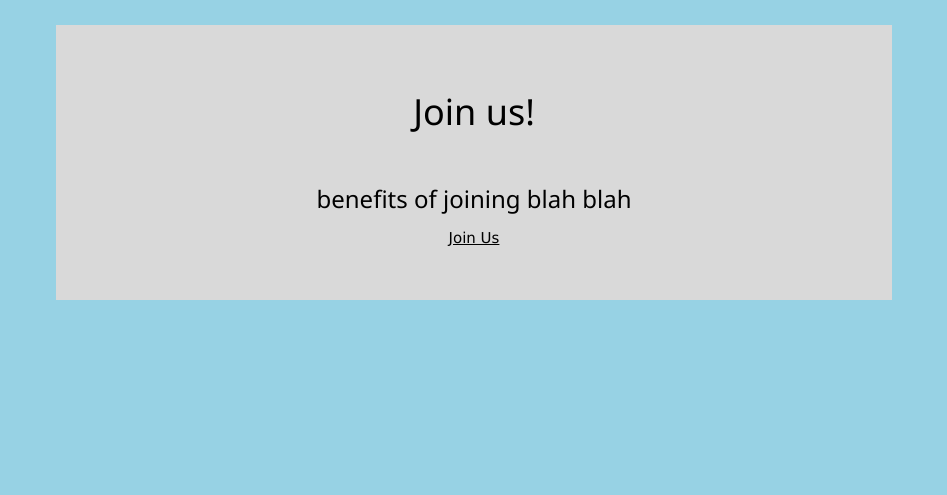
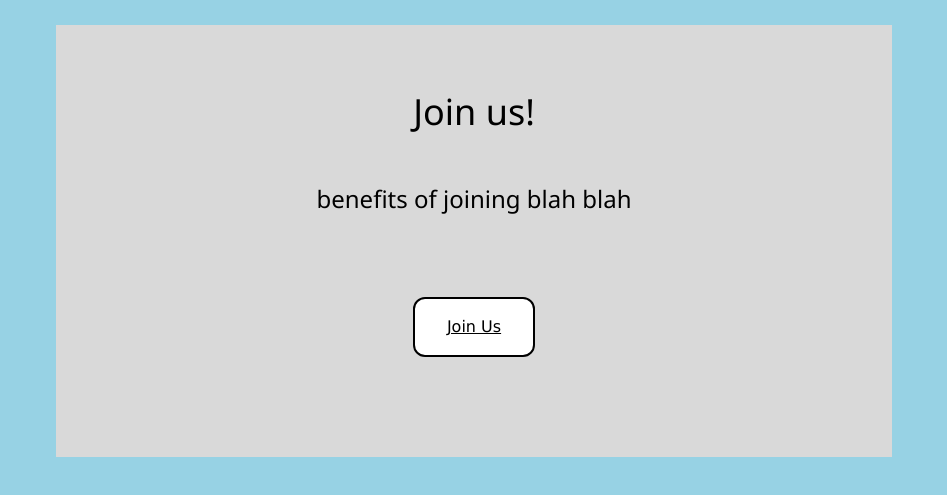
Before and after one commit to FroggyFrancis/Sci4all, an Eleventy site: page index.html in a window 1280 px wide. Shown: the part 2428-2923 px from the top of the page, without its empty margins (166-1113 px from the left). Built offline with nearby package versions, Linux system fonts and the light colour scheme; Eleventy itself is replaced by a stand-in of ours; files that its build step writes are made by us from their sources.

Commit message:
fixed button

```diff
--- a/css/styles.css
+++ b/css/styles.css
@@ -96,6 +96,8 @@ body {
     background-color: rgb(255, 255, 255);
     color: black;
     border: 2px solid #000000;
+    border-radius: 12px
+
 }
 
 .button:hover {
@@ -103,6 +105,7 @@ body {
     color: #000000;
     transform: scale(1.1);
     transition: transform 0.3s ease;
+    border-radius: 12px
 }
 
 #intro {
--- a/index.html
+++ b/index.html
@@ -103,23 +103,16 @@ title: New Age Bio
 
         <!--account button-->
         <div class="w3-content w3-padding-large w3-margin-top" id="Join">
-            <div
-                style="
-                    background-color: #D9D9D9;
-                    color: rgb(0, 0, 0);
-                    padding: 50px;
-                "
-            >
+            <div style="background-color: #D9D9D9; color: rgb(0, 0, 0); padding: 50px;">
                 <center>
                     <h1>Join us!</h1>
                     <br />
                     <h3>benefits of joining blah blah</h3>
-                    <center>
-                        <class="account button"><a href="/yourAccount/">Join Us</a></button>
-                    </center>
+                    <div class="button"><a href="/yourAccount/">Join Us</a></div>
                 </center>
             </div>
         </div>
+
 
         <br />
         <script>
```
